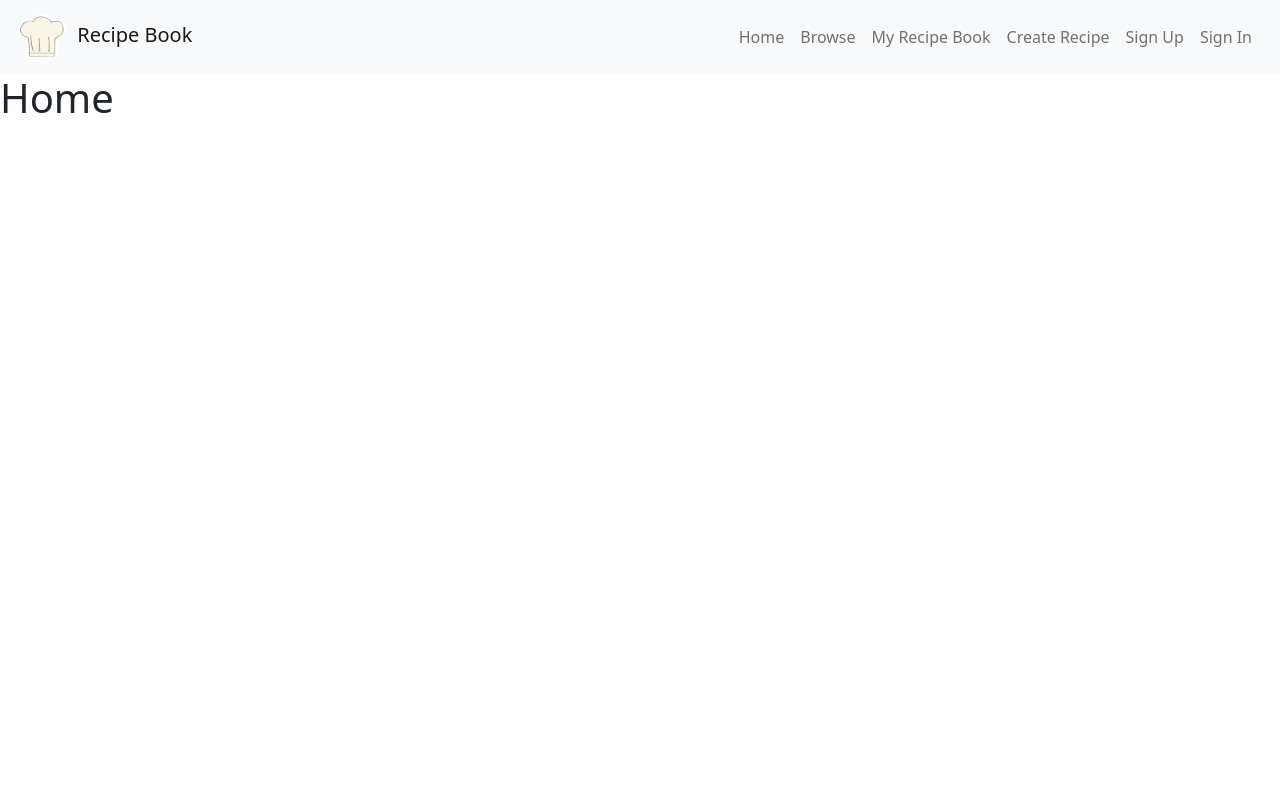
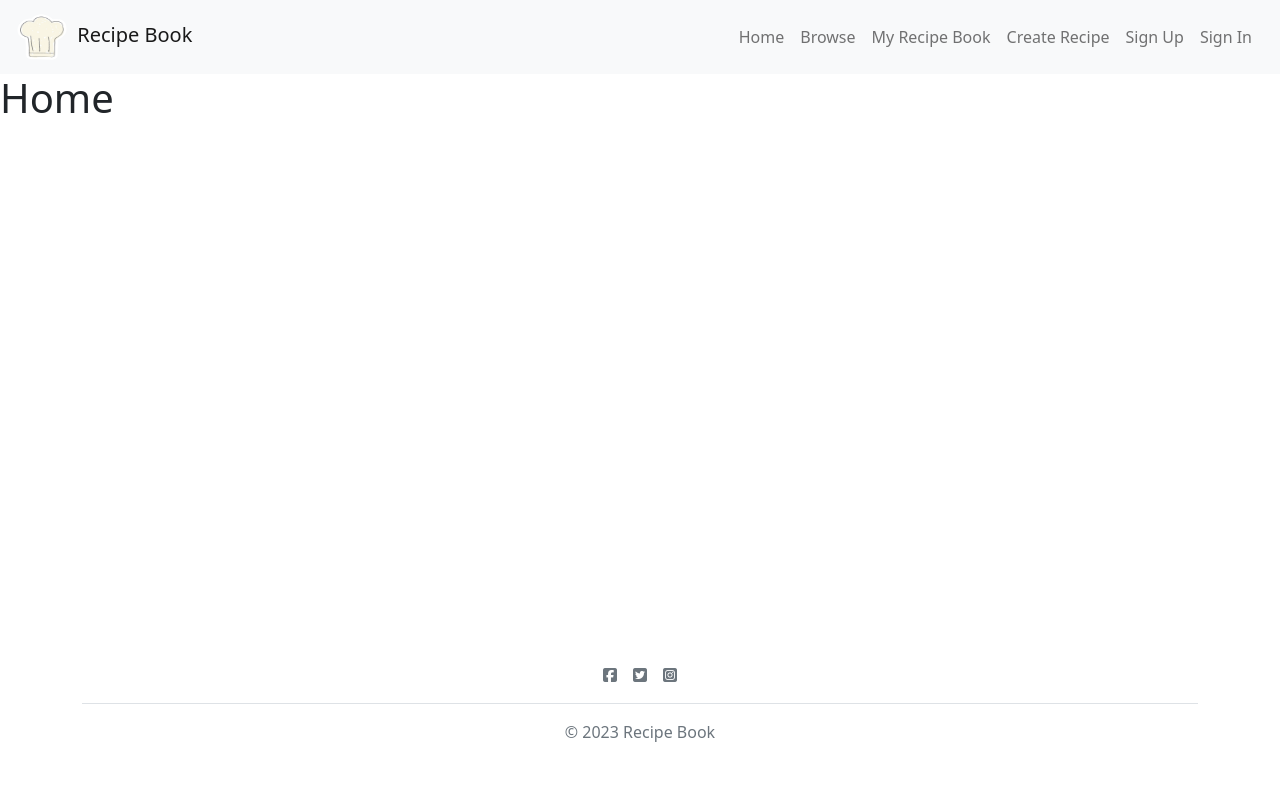
Before and after one commit to VictoriaParkes/recipe-book, a Django app: page / in a window 1280 px wide. Run offline with Django 3.2, Linux system fonts and the light colour scheme; parts of the project's set-up code (start-up, migrations or seed data) failed here and were passed over; some libraries are stand-ins or nearby versions.

Commit message:
Add footer and social media links

```diff
--- a/templates/base.html
+++ b/templates/base.html
@@ -11,9 +11,6 @@
     <!-- Bootstrap CDN from https://www.bootstrapcdn.com/ -->
     <link rel="stylesheet" href="https://cdn.jsdelivr.net/npm/bootstrap@5.2.3/dist/css/bootstrap.min.css"
         integrity="sha384-rbsA2VBKQhggwzxH7pPCaAqO46MgnOM80zW1RWuH61DGLwZJEdK2Kadq2F9CUG65" crossorigin="anonymous" />
-    <!-- Font Awesome Link -->
-    <link rel="stylesheet" href="https://cdn.jsdelivr.net/npm/@fortawesome/fontawesome-free@6.2.1/css/fontawesome.min.css"
-        integrity="sha384-QYIZto+st3yW+o8+5OHfT6S482Zsvz2WfOzpFSXMF9zqeLcFV0/wlZpMtyFcZALm" crossorigin="anonymous">
     <!-- Google Fonts Link -->
     <link rel="preconnect" href="https://fonts.googleapis.com">
     <link rel="preconnect" href="https://fonts.gstatic.com" crossorigin>
@@ -24,7 +21,7 @@
     <!-- CSS stylesheet -->
     <link rel="stylesheet" href="{% static 'css/style.css' %}">
 </head>
-<body>
+<body class="d-flex flex-column min-vh-100">
     <nav class="navbar navbar-expand-md navbar-light bg-light">
         <div class="container-fluid">
             <a class="navbar-brand" href="{% url 'home' %}">
@@ -74,7 +71,7 @@
         </div>
     </nav>
 
-    <!-- Code taken from Codeinstitutes 'I Think Therefore I Blog' -->
+    <!-- Alert messages, code taken from Codeinstitutes 'I Think Therefore I Blog' -->
     <div class="container">
         <div class="row">
             <div class="col-md-8 offset-md-2">
@@ -93,10 +90,31 @@
         {% endblock %}
     </main>
 
+    <footer class="mt-auto">
+        <div class="container">
+            <div class="py-3 my-4">
+                <ul class="nav justify-content-center border-bottom pb-3 mb-3">
+                    <li class="nav-item"><a href="https://facebook.com" target="_blank" class="px-2 text-muted"
+                            rel="noopener" aria-label="Visit our Facebook page (opens in a new tab)"><i
+                                class="fab fa-facebook-square"></i></a></li>
+                    <li class="nav-item"><a href="https://twitter.com" target="_blank" class="px-2 text-muted"
+                            rel="noopener" aria-label="Visit our Twitter page (opens in a new tab)"><i
+                                class="fab fa-twitter-square"></i></a></li>
+                    <li class="nav-item"><a href="https://instagram.com" target="_blank" class="px-2 text-muted"
+                            rel="noopener" aria-label="Visit our Instagram page (opens in a new tab)"><i
+                                class="fab fa-instagram-square"></i></a></li>
+                </ul>
+                <p class="text-center text-muted">© 2023 Recipe Book</p>
+            </div>
+        </div>
+    </footer>
+
     <!--Bootstrap JS Script Link-->
     <script src="https://cdn.jsdelivr.net/npm/bootstrap@5.3.2/dist/js/bootstrap.bundle.min.js"
         integrity="sha384-C6RzsynM9kWDrMNeT87bh95OGNyZPhcTNXj1NW7RuBCsyN/o0jlpcV8Qyq46cDfL"
         crossorigin="anonymous"></script>
+    <!-- Font Awesome -->
+    <script src="https://kit.fontawesome.com/8e292ce701.js" crossorigin="anonymous"></script>
     <!-- Dynamic formset javascript -->
     <script src="{% static 'libraries/jquery.formset.js' %}"></script>
     <script type="text/javascript">
@@ -111,7 +129,7 @@
             });
         })
     </script>
-    <!-- javasccript function for auto dismiss messages -->
+    <!-- javascript function for auto dismiss messages from Codeinstitutes 'I Think Therefore I Blog'-->
     <script>
         setTimeout(function() {
             let messages = document.getElementById('msg');
```
